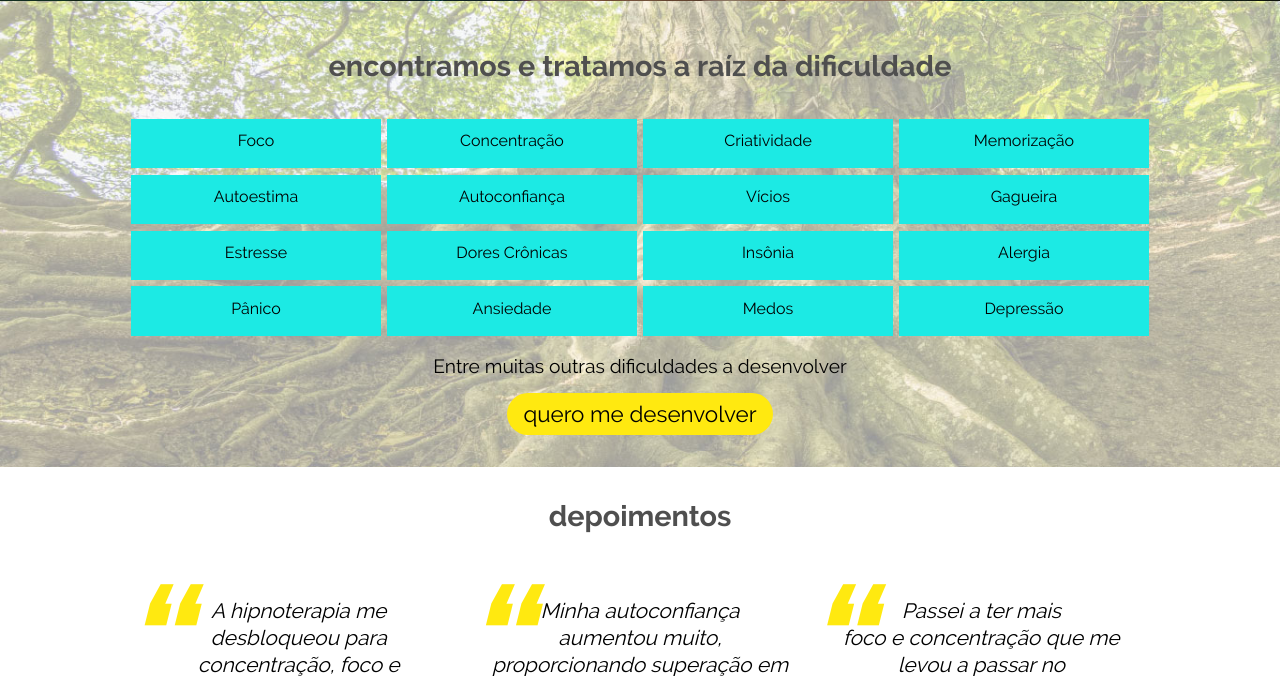
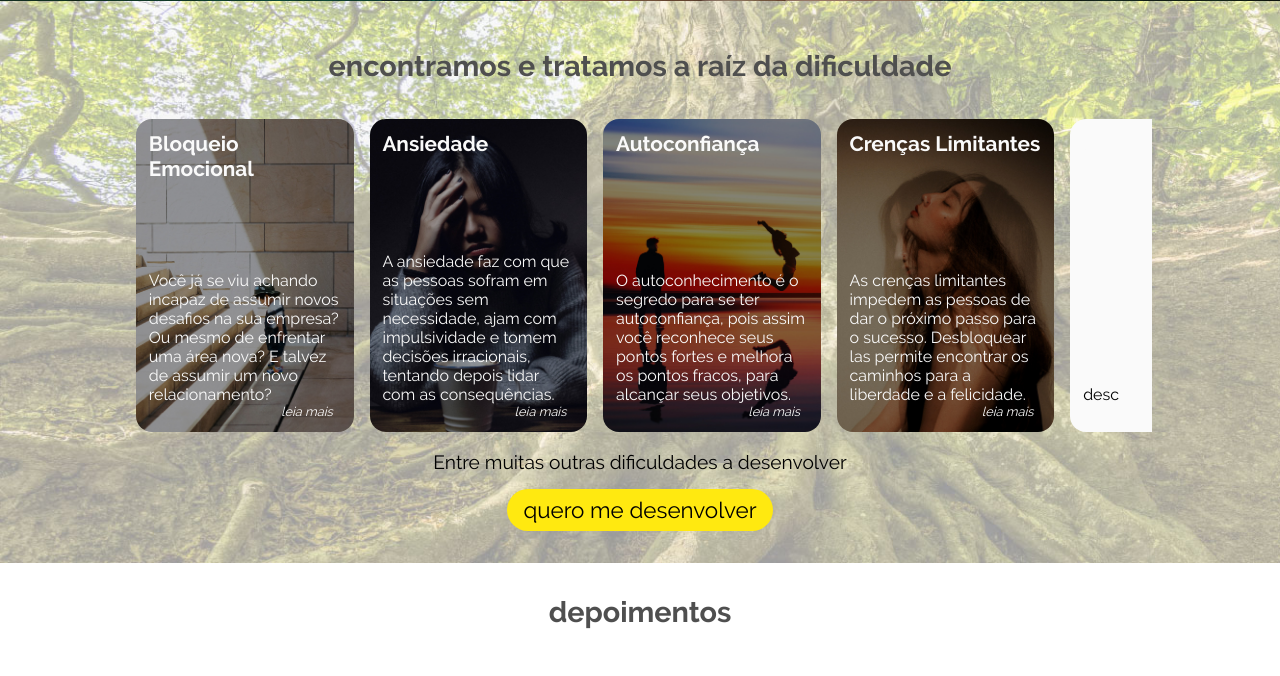
Before and after one commit to institutocriativo/site-hipnoedu, a PHP site: page / in a window 1280 px wide. Shown: the part 1689-2365 px from the top of the page. Run offline with PHP 8.4, Linux system fonts and the light colour scheme.

Commit message:
Initiate cards structure

```diff
--- a/index.html
+++ b/index.html
@@ -51,22 +51,31 @@
 					encontramos e tratamos a raíz da dificuldade
 				</div>
 				<div class="list">
-					<div class="elem"> Foco </div>
-					<div class="elem"> Concentração </div>
-					<div class="elem"> Criatividade </div>
-					<div class="elem"> Memorização </div>
-					<div class="elem"> Autoestima </div>
-					<div class="elem"> Autoconfiança </div>
-					<div class="elem"> Vícios </div>
-					<div class="elem"> Gagueira </div>
-					<div class="elem"> Estresse </div>
-					<div class="elem"> Dores Crônicas </div>
-					<div class="elem"> Insônia </div>
-					<div class="elem"> Alergia </div>
-					<div class="elem"> Pânico </div>
-					<div class="elem"> Ansiedade </div>
-					<div class="elem"> Medos </div>
-					<div class="elem"> Depressão </div>
+					<div class="elem" id="emotion-bloqueio">
+						<div class="title">Bloqueio Emocional</div>
+						<div class="desc">Você já se viu achando incapaz de assumir novos desafios na sua empresa? Ou mesmo de enfrentar uma área nova? E talvez de assumir um novo relacionamento?</div>
+						<div class="link">leia mais</div>
+					</div>
+					<div class="elem" id="emotion-ansiedade">
+						<div class="title">Ansiedade</div>
+						<div class="desc">A ansiedade faz com que as pessoas sofram em situações sem necessidade, ajam com impulsividade e tomem decisões irracionais, tentando depois lidar com as consequências.</div>
+						<div class="link">leia mais</div>
+					</div>
+					<div class="elem" id="emotion-autoconfiança">
+						<div class="title">Autoconfiança</div>
+						<div class="desc">O autoconhecimento é o segredo para se ter autoconfiança, pois assim você reconhece seus pontos fortes e melhora os pontos fracos, para alcançar seus objetivos.</div>
+						<div class="link">leia mais</div>
+					</div>
+					<div class="elem" id="emotion-crenças">
+						<div class="title">Crenças Limitantes</div>
+						<div class="desc">As crenças limitantes impedem as pessoas de dar o próximo passo para o sucesso. Desbloquear las permite encontrar os caminhos para a liberdade e a felicidade.</div>
+						<div class="link">leia mais</div>
+					</div>
+					<div class="elem">
+						<div class="title">tit</div>
+						<div class="desc">desc</div>
+						<div class="link">leia mais</div>
+					</div>
 				</div>
 				<div class="footer">
 					Entre muitas outras dificuldades a desenvolver
@@ -214,7 +223,7 @@
 							<img src="res/hipnoedu.rafael.png" alt="Imagem do profissional Rafael Segato"/>
 						</div>
 						<div class="name">Rafael Segato</div>
-						<div class="description">Hipnoterapeuta formada pela OMNI Brasil.</div>
+						<div class="description">Hipnoterapeuta formado pela OMNI Brasil.</div>
 						<div class="social">
 							<div class="face"><a href="https://www.facebook.com/rafael.segatosouza.1" target="_blank"><img src="res/iconmonstr.facebook.svg" alt="logo do Facebook"></a></div>
 							<div class="insta"><a href="https://www.instagram.com/rafaelsegatosouza/" target="_blank"><img src="res/iconmonstr.instagram.svg" alt="logo do Instagram"></a></div>
@@ -238,13 +247,13 @@
 						</div>
 						<br/>
 					</div>
-					<form method="post">
+					<form method="post" action="/lead.php">
 						<div class="form iflex col">
 							<div class="error"></div>
 							<div class="success"></div>
-							<input type="text" name="name" placeholder="Nome" value=""/>
+							<input type="text" name="name" placeholder="Nome*" value=""/>
 							<input type="text" name="telefone" placeholder="Telefone" value=""/>
-							<input type="text" name="email" placeholder="E-mail" value=""/>
+							<input type="text" name="email" placeholder="E-mail*" value=""/>
 							<textarea type="text" name="message" placeholder="Mensagem" class="message"></textarea>
 							<button type="submit" class="send-btn" >Enviar</button>
 						</div>
--- a/style.css
+++ b/style.css
@@ -332,31 +332,82 @@ a {
 .challenges>.list {
     display: inline-flex;
     flex-direction: row;
-    max-width: var(--max-width);
-    flex-wrap: wrap;
-    justify-content: space-between;
+    max-width: 100%;
+    flex-wrap: nowrap;
+    overflow: scroll;
+    overflow-x: scroll;
+    -webkit-overflow-scrolling: touch;
+    overflow-y: hidden;
+    /*justify-content: space-between;*/
+}
 
+@media (min-width: 1024px) {
+    .challenges>.list {
+        max-width: var(--max-width);
+    }
 }
 
 .challenges>.list>.elem {
-    background-color: #1CEAE4;
-    padding: 0.8rem 2rem 0.8rem 2rem;
-    margin: 0.2rem 0.2rem 0.2rem 0.2rem;
-    height: 1.5rem;
+    background-color: #FAFAFA;
+    padding: 0.8rem 0.8rem 0.8rem 0.8rem;
+    margin: 0.2rem 0.5rem 0.2rem 0.5rem;
     text-align: center;
-    width: calc(25% - 4.4rem);
+    min-width: 12rem;
+    min-height: 18rem;
+    border-radius: 1rem;
+    display: flex;
+    flex-direction: column;
 }
 
-@media (max-width: 767px) {
-    .challenges>.list>.elem {
-        width: calc(50% - 4.4rem);
-    }
+.challenges>.list>.elem>.title {
+    flex-grow: 1;
+    font-size: 1.3rem;
+    font-weight: bold;
+    text-align: left;
+    padding: 0;
+    color: #FAFAFA;
+}
+
+.challenges>.list>.elem>.desc {
+    font-size: 1rem;
+    font-weight: normal;
+    text-align: left;
+    padding: 0;
+}
+
+.challenges>.list>.elem>.link {
+    font-size: 0.8rem;
+    font-weight: normal;
+    font-style: italic;
+    text-align: right;
+    padding: 0rem 0.5rem 0rem 0rem;
 }
 
 .challenges>.footer {
     text-align: center;
     font-size: 1.2rem;
     padding: 1rem 2rem 0rem 2rem;
+}
+
+#emotion-bloqueio {
+    background-image: url("res/unsplash.mikito.b.jpg");
+    background-size: cover;
+    color: #FAFAFA;
+}
+#emotion-ansiedade {
+    background-image: url("res/unsplash.anh.b.jpg");
+    background-size: cover;
+    color: #FAFAFA;
+}
+#emotion-autoconfiança {
+    background-image: url("res/unsplash.mohamed.b.jpg");
+    background-size: cover;
+    color: #FAFAFA;
+}
+#emotion-crenças {
+    background-image: url("res/unsplash.th.b.jpg");
+    background-size: cover;
+    color: #FAFAFA;
 }
 
 .yellow {
```
Also changed, not shown: lead.php (added, +91 -0 lines), glossario.html (added), res/unsplash.anh.b.jpg (added), res/unsplash.anh.jpg (added), res/unsplash.mikito.b.jpg (added), res/unsplash.mikito.jpg (added), res/unsplash.mohamed.b.jpg (added), res/unsplash.mohamed.jpg (added), res/unsplash.stephen.b.jpg (added), res/unsplash.stephen.jpg (added), res/unsplash.th.b.jpg (added), res/unsplash.th.jpg (added), 1 other file.
